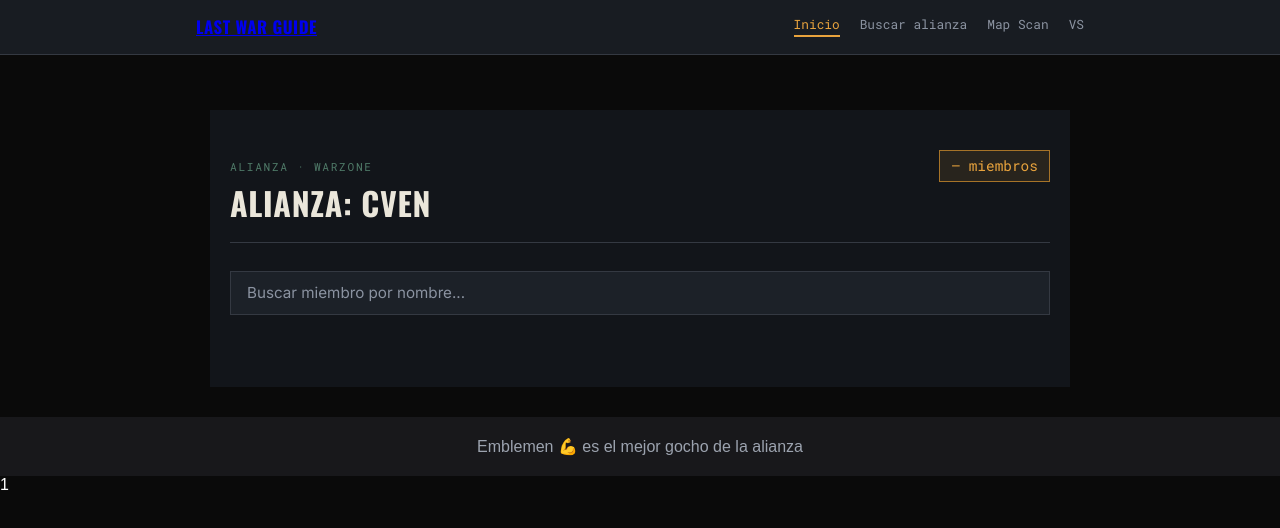
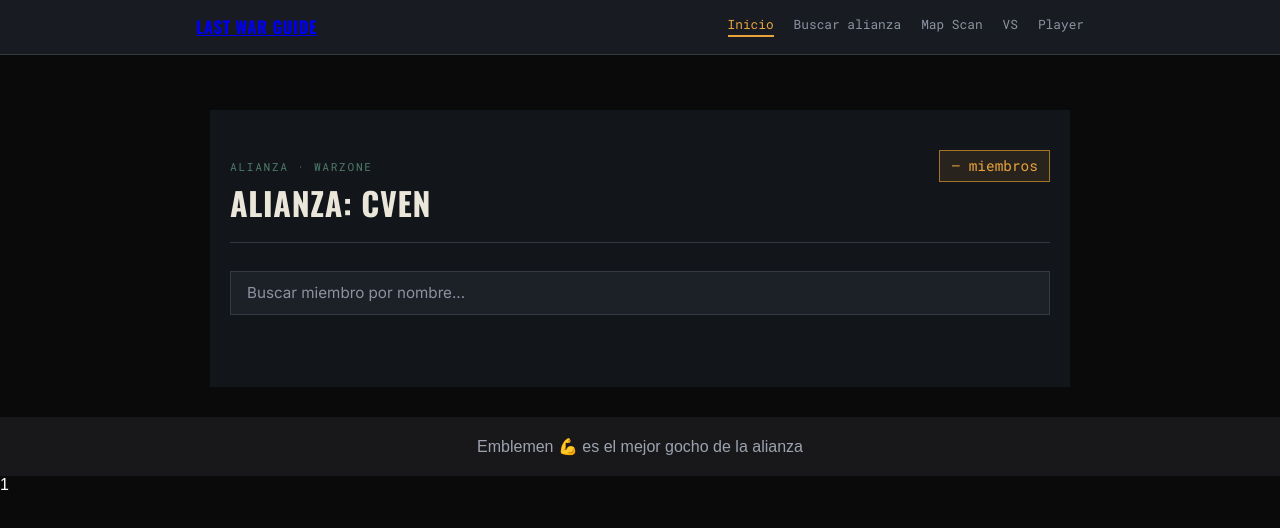
Before and after one commit to andres-developer19/last-war-guide, a website with bundled scripts: page index.html in a window 1280 px wide. Built offline with nearby package versions, Linux system fonts and the light colour scheme.

```diff
--- a/js/navHeader.js
+++ b/js/navHeader.js
@@ -5,7 +5,8 @@
     { archivo: "index.html", texto: "Inicio" },
     { archivo: "allianceSearch.html", texto: "Buscar alianza" },
     { archivo: "mapscan.html", texto: "Map Scan" },
-    { archivo: "vs.html", texto: "VS" }
+    { archivo: "vs.html", texto: "VS" },
+    { archivo: "player.html", texto: "Player" }
 ];
 
 function paginaActual() {
```
Also changed, not shown: pages/player.html (+2 -2 lines).
